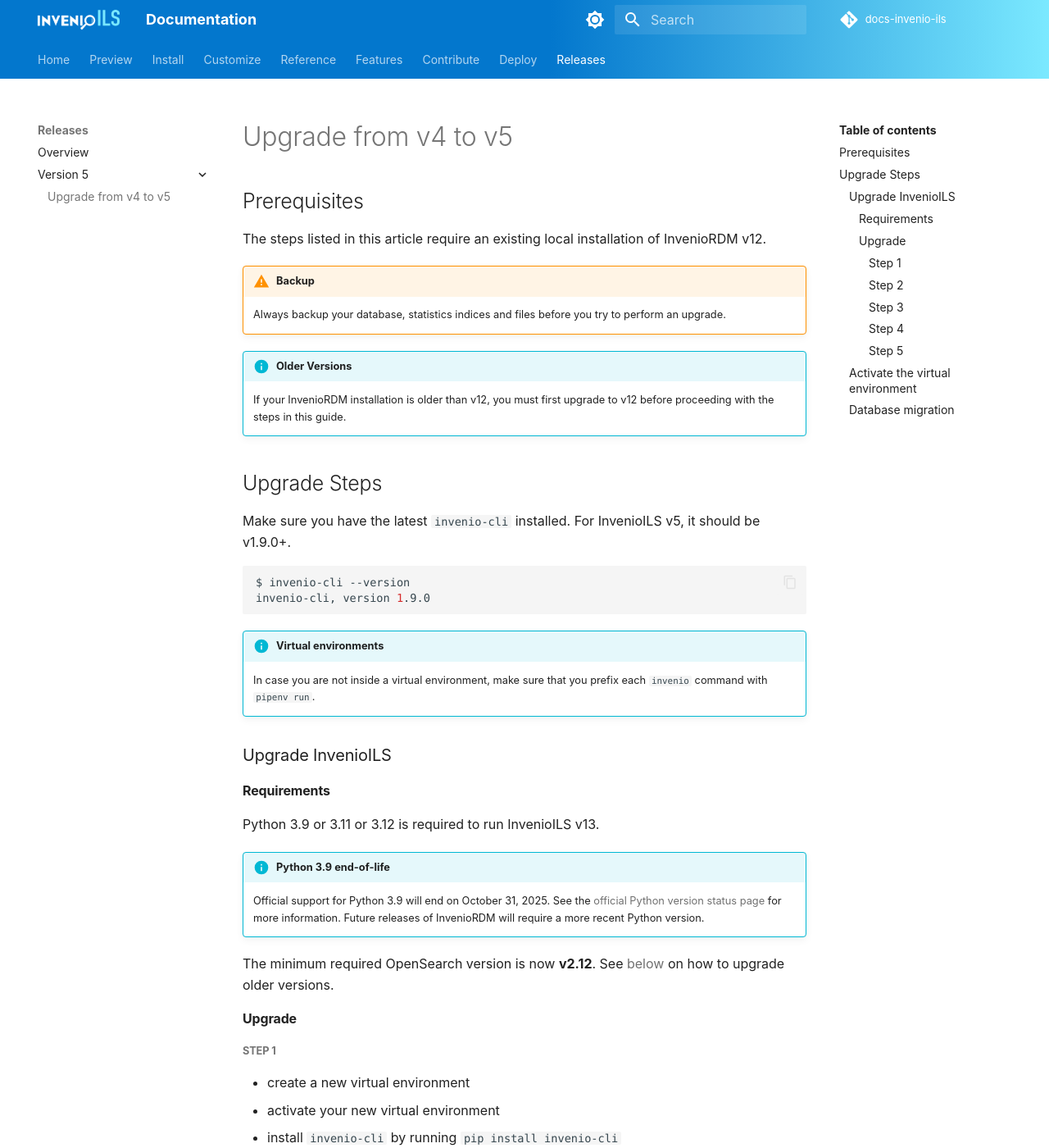
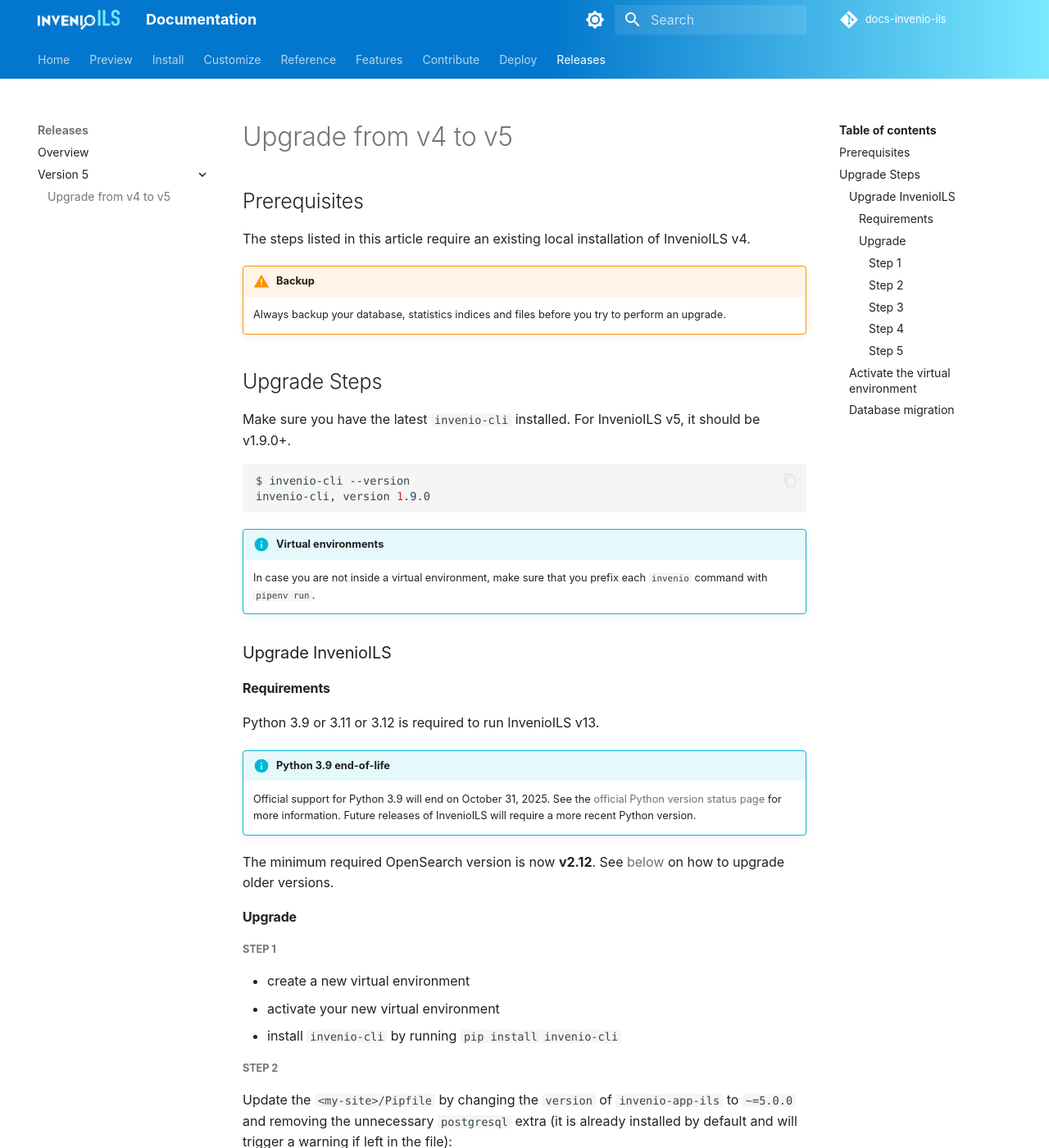
Before and after one commit to inveniosoftware/docs-invenio-ils, an MkDocs documentation site: the page built from docs/releases/version5/upgrade.md, in a window 1280 px wide and 1400 px high. Shown: the whole window at 82% size. Built offline with MkDocs 1.6.1 and Material for MkDocs 9.7.7, drawn with Linux system fonts in a browser that asks for light colours; comment, search, counter and statistics services are not loaded.

Commit message:
fix: remove mention of RDM from ILS v5 upgrade note

```diff
--- a/docs/releases/version5/upgrade.md
+++ b/docs/releases/version5/upgrade.md
@@ -1,13 +1,9 @@
 ## Prerequisites
-
-The steps listed in this article require an existing local installation of InvenioRDM v12.
+The steps listed in this article require an existing local installation of InvenioILS v4.
 
 !!! warning "Backup"
 
     Always backup your database, statistics indices and files before you try to perform an upgrade.
-
-!!! info "Older Versions"
-    If your InvenioRDM installation is older than v12, you must first upgrade to v12 before proceeding with the steps in this guide.
 
 ## Upgrade Steps
 
@@ -32,7 +28,7 @@ Python 3.9 or 3.11 or 3.12 is required to run InvenioILS v13.
 !!! info "Python 3.9 end-of-life"
     Official support for Python 3.9 will end on October 31, 2025.
     See the [official Python version status page](https://devguide.python.org/versions/) for more information.
-    Future releases of InvenioRDM will require a more recent Python version.
+    Future releases of InvenioILS will require a more recent Python version.
 
 The minimum required OpenSearch version is now **v2.12**. See [below](#opensearch-version) on how to upgrade older versions.
 
```
Also changed, not shown: docs/releases/version5/notes.md (deleted).
